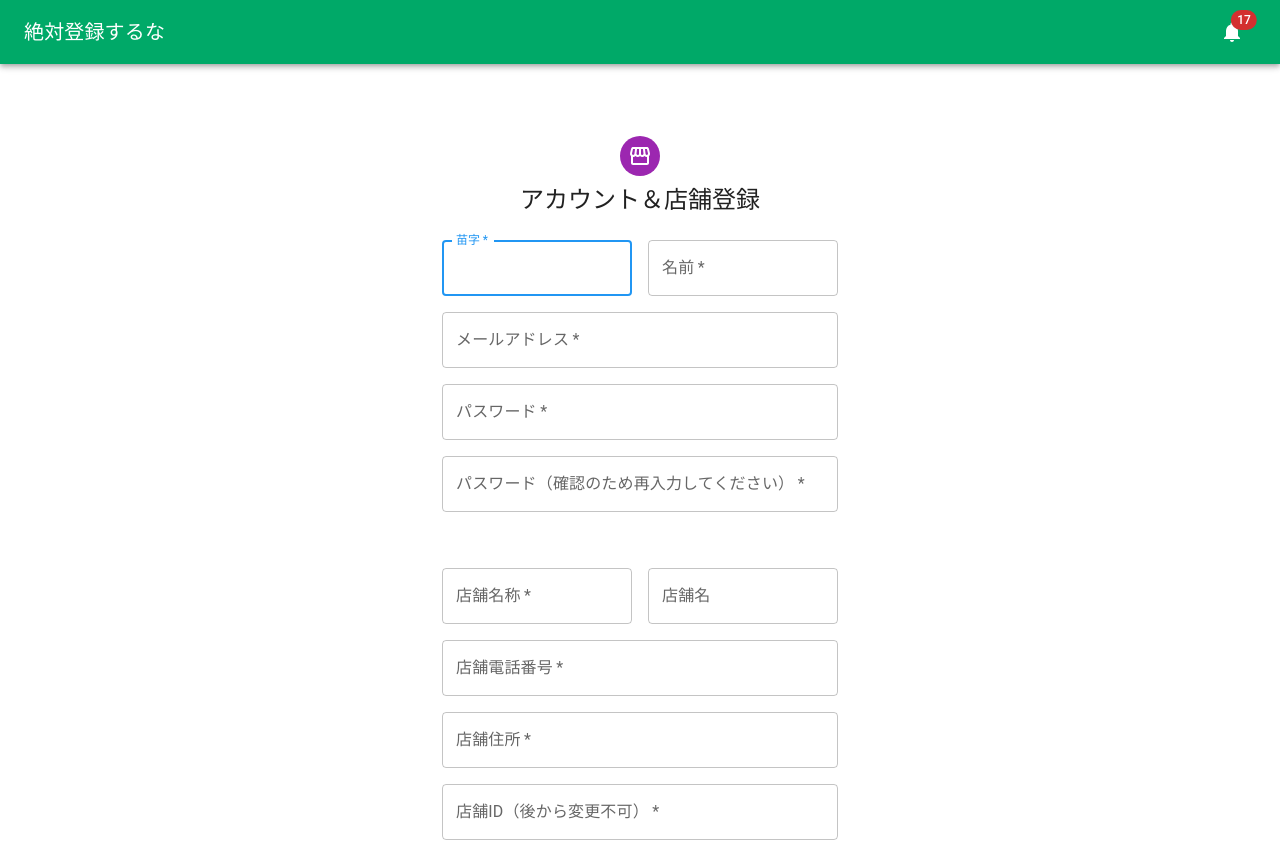
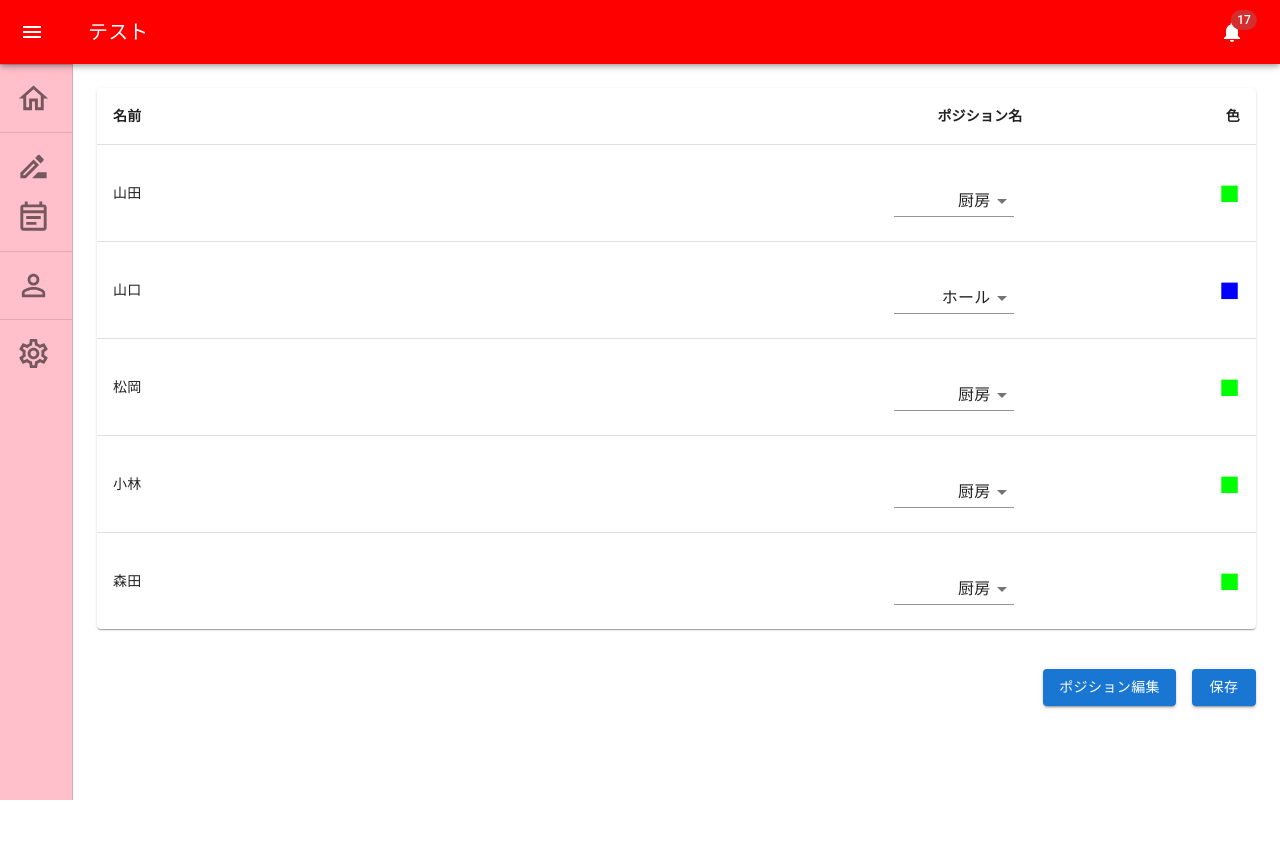
Before and after one commit to nineteen2021/shiftan-v2, a React (Create React App) app in the folder node/django_front/: page / in a window 1280 px wide. Shown: the top 842 px of the page. After the commit the page ends 800 px from the top, so only its background shows below. Built offline with nearby package versions, Linux system fonts and the light colour scheme.

Commit message:
スタッフ管理画面を表示

```diff
--- a/node/django_front/src/App.js
+++ b/node/django_front/src/App.js
@@ -2,12 +2,12 @@ import './App.css';
 import MiniDrawer from './components/Navbar'
 import SimpleNavbar from './components/SimpleNavbar';
 import SignUp from './components/RegisterStore';
+import StaffManager from './components/StaffManager'
 
 function App() {
   return (
     <>
-      <SimpleNavbar title = "絶対登録するな"/>
-      <SignUp />
+      <MiniDrawer title="テスト" contents={<StaffManager />} />
     </>
   );
 }
```
